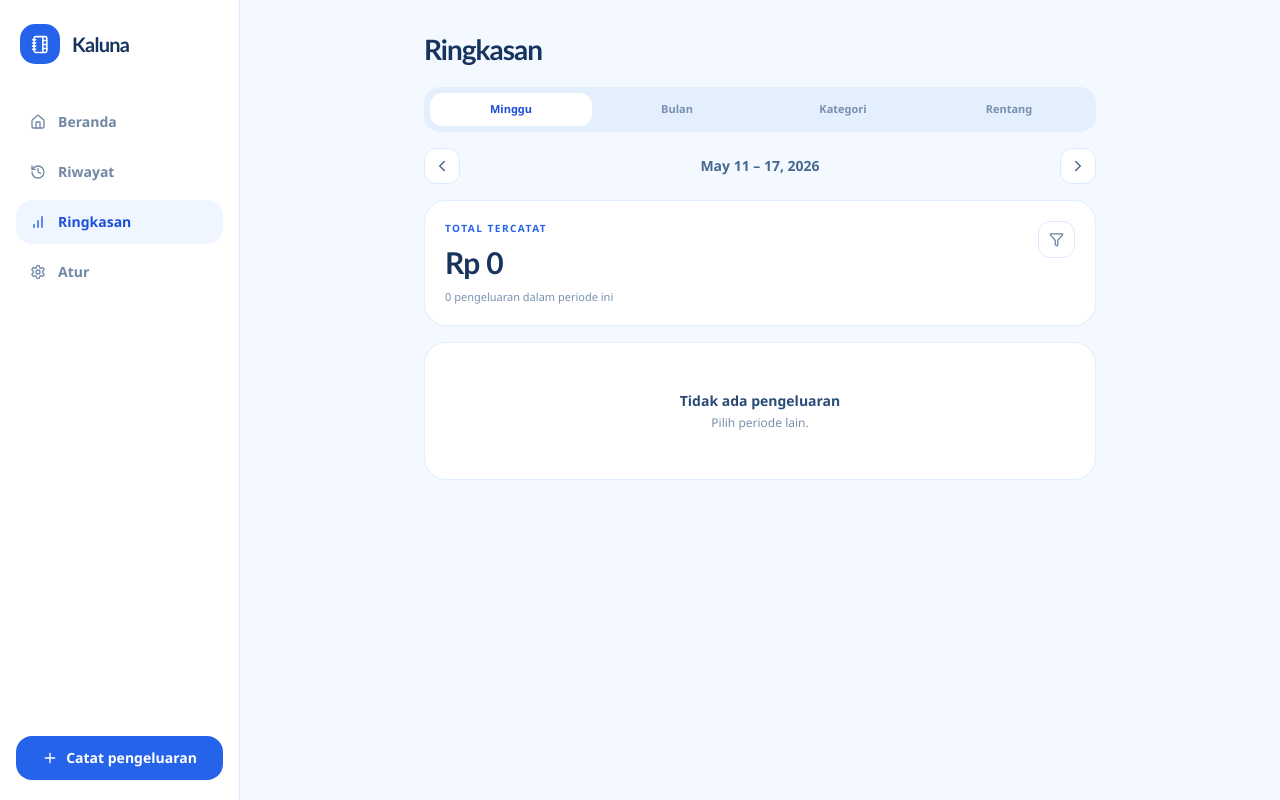
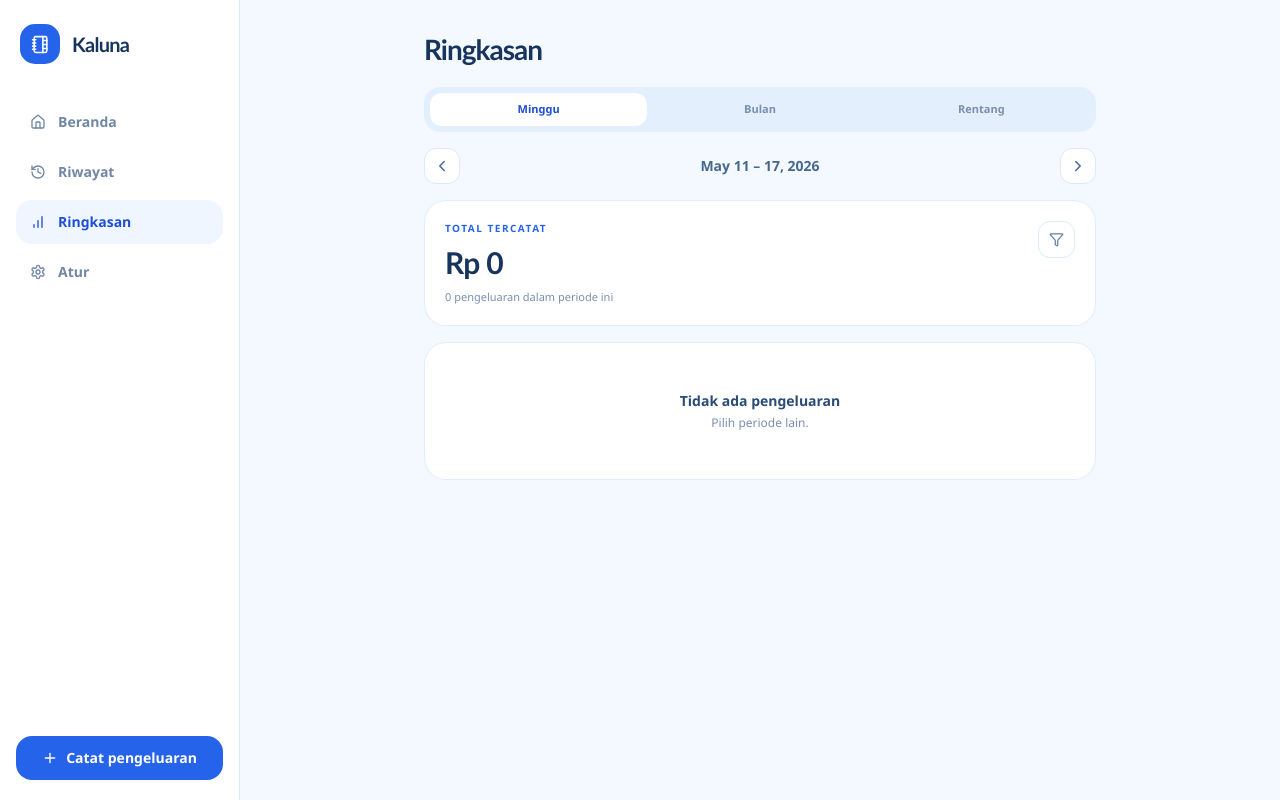
Before and after one commit to bagustambunan/Kaluna, a React (Vite) app: page /summary in a window 1280 px wide. Built offline with nearby package versions, Linux system fonts and the light colour scheme.

Commit message:
remove "Kategori" tab

```diff
--- a/src/pages/Summary.tsx
+++ b/src/pages/Summary.tsx
@@ -14,7 +14,7 @@ import { formatRupiah, formatPct } from '../lib/format'
 import type { SummaryFilterState, DateRange } from '../types'
 import { getBudgetStatus } from '../lib/budget'
 
-type Tab = 'weekly' | 'monthly' | 'category' | 'custom'
+type Tab = 'weekly' | 'monthly' | 'custom'
 
 const PRESETS = [
   { label: '7 hari terakhir',  days: 7 },
@@ -53,7 +53,6 @@ export function Summary() {
     if (tab === 'weekly') return weekRange
     if (tab === 'monthly') return monthRange
     if (tab === 'custom' && customRange.start && customRange.end) return customRange
-    if (tab === 'category') return monthRange
     return null
   }, [tab, weekRange, monthRange, customRange])
 
@@ -130,7 +129,6 @@ export function Summary() {
   const tabs: { key: Tab; label: string }[] = [
     { key: 'weekly',   label: 'Minggu'   },
     { key: 'monthly',  label: 'Bulan'    },
-    { key: 'category', label: 'Kategori' },
     { key: 'custom',   label: 'Rentang'  },
   ]
 
```
